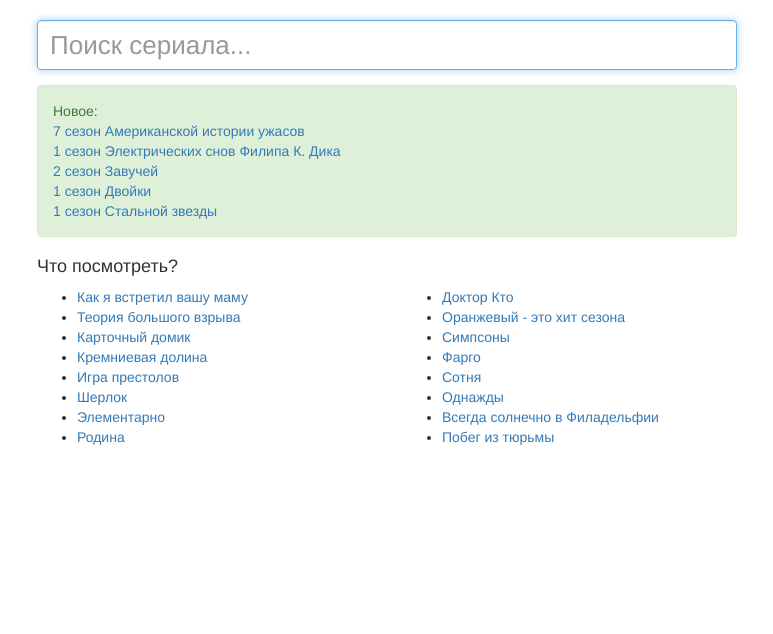
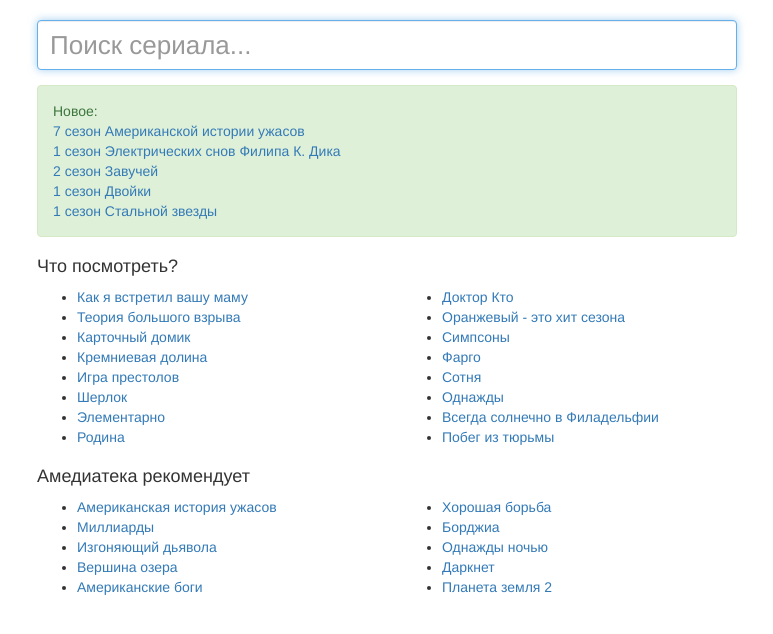
Before and after one commit to leominov/datalock, a plain HTML site: page public/index.html in a window 1280 px wide. Shown: the whole page, without its empty margins (253-1026 px from the left). Drawn offline with nearby package versions, Linux system fonts and the light colour scheme.

Commit message:
Add amediateka links

```diff
--- a/public/index.html
+++ b/public/index.html
@@ -48,6 +48,28 @@
                     </ul>
                 </div>
             </div>
+            <h4>Амедиатека рекомендует</h4>
+            <div class="row">
+                <div class="col-md-6">
+                    <ul>
+                        <li><a href="/serial-3243-Amerikanskaja_istorija_uzhasov-1-season.html">Американская история ужасов</a></li>
+                        <li><a href="/serial-12913-Milliardy-1-season.html">Миллиарды</a></li>
+                        <li><a href="/serial-13963-Izgonyayushij_dyavola-0000-sezon.html">Изгоняющий дьявола</a></li>
+                        <li><a href="/serial-6482-Gornoe_ozero.html">Вершина озера</a></li>
+                        <li><a href="/serial-15448-Amerikanskie_bogi.html">Американские боги</a></li>
+                    </ul>
+                </div>
+
+                <div class="col-md-6">
+                    <ul>
+                        <li><a href="/serial-15207-Horoshaya_bor_ba.html">Хорошая борьба</a></li>
+                        <li><a href="/serial-2367-Bordzhia-1-sezon.html">Борджиа</a></li>
+                        <li><a href="/serial-13804-Odnazhdy_noch_yu-0000-season.html">Однажды ночью</a></li>
+                        <li><a href="/serial-13497-Darknet-1-season.html">Даркнет</a></li>
+                        <li><a href="/serial-14789-Planeta_Zemlya2.html">Планета земля 2</a></li>
+                    </ul>
+                </div>
+            </div>
         </div>
     </div>
     <script type="text/javascript" src="/public/js/auto-complete.js"></script>
```
